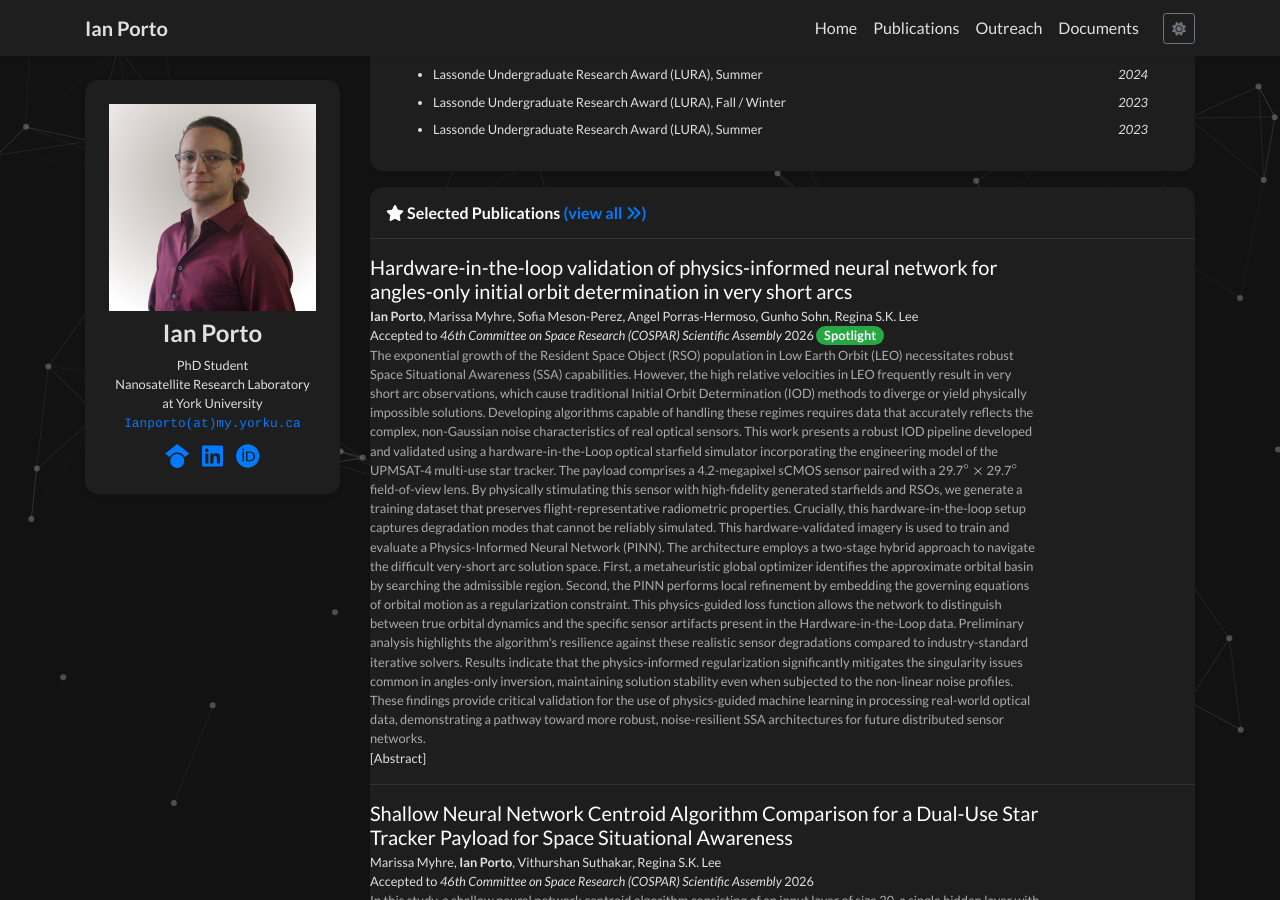
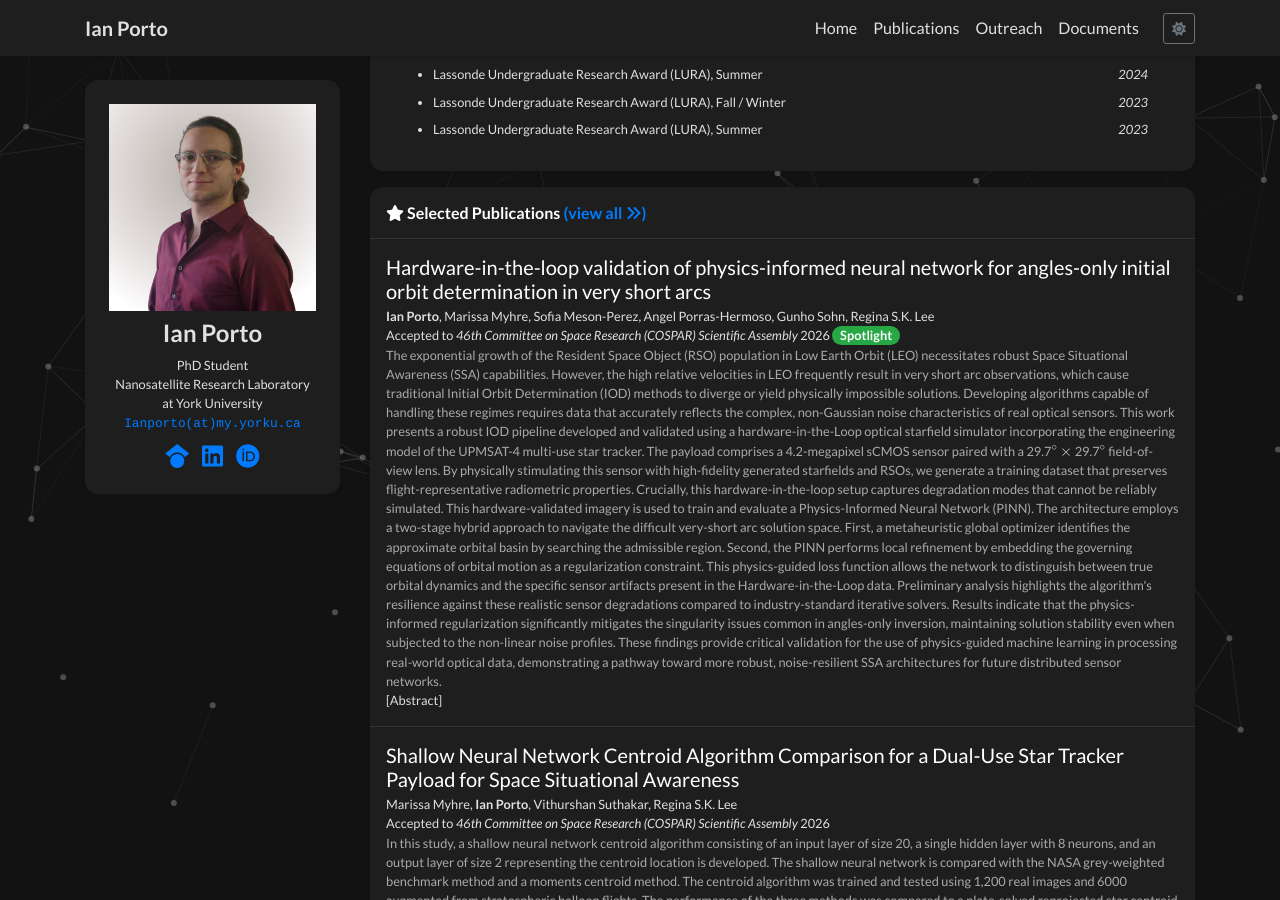
Before and after one commit to Ianpestrella/ianpestrella.github.io, a Jekyll site: the page built from index.html, in a window 1280 px wide and 900 px high, scrolled down 930 px. Built offline with Jekyll 4.4.1, drawn with Linux system fonts in a browser that asks for light colours; nearby versions of some CDN libraries; a style sheet for code colours, icons or effects is not loaded.

Commit message:
Refactor publication_item.html layout for cover image

```diff
--- a/_includes/widgets/publication_item.html
+++ b/_includes/widgets/publication_item.html
@@ -1,12 +1,14 @@
 {% assign item = include.item %}
 <div class="d-none d-md-block">
     <div class="row no-gutters {% unless include.hide_bottom_border %}border-bottom{% endunless %} border-gray">
+
         {% if item.cover %}
         <div class="col-md-3 col-xl-2 mb-md-0 p-md-3">
             <img data-src="{{ item.cover | relative_url }}" alt="{{ item.title }}" class="lazy w-100 rounded-sm" src="{{ '/assets/images/empty_300x200.png' | relative_url }}">
         </div>
         {% endif %}
-        <div class="col-md-9 col-xl-10 p-3 pl-md-0">
+
+        <div class="{% if item.cover %}col-md-9 col-xl-10 pl-md-0{% else %}col-12{% endif %} p-3">
             <h5 class="mt-0 mb-1 font-weight-normal">{{ item.title }}</h5>
             <p class="mt-0 mb-0 small">{% include widgets/author_list.html authors=item.authors %}</p>
             <p class="mt-0 mb-0 small">{{item.pub_pre}}<i>{{ item.pub }}</i>{{ item.pub_post }} {{ item.pub_date }} {{ item.pub_last }} <span data-semantic-scholar-id="{{ item.semantic_scholar_id }}"></span></p>
@@ -21,8 +23,8 @@
                 {% endif %}
                 {% endfor %}
             </p>
+        </div>
 
-        </div>
     </div>
 </div>
 
@@ -39,7 +41,7 @@
                 <p class="small pb-0 mb-0 lh-125 text-muted abstract-links">
                     {% for link in item.links %}
                     {% if link[1].url %}
-                    <a target="{{ link[1]['target'] }}" href="{{ link[1]['url'] }}">[{{ link[0] }}]</a>
+                    <a target="{{ link[1]['target'] }}" href="{{ link[1]['target'] }}">[{{ link[0] }}]</a>
                     {% else %}
                     <a target="_blank" href="{{ link[1] }}">[{{ link[0] }}]</a>
                     {% endif %}
@@ -48,5 +50,4 @@
             </div>
         </div>
     </div>
-
 </div>
```
